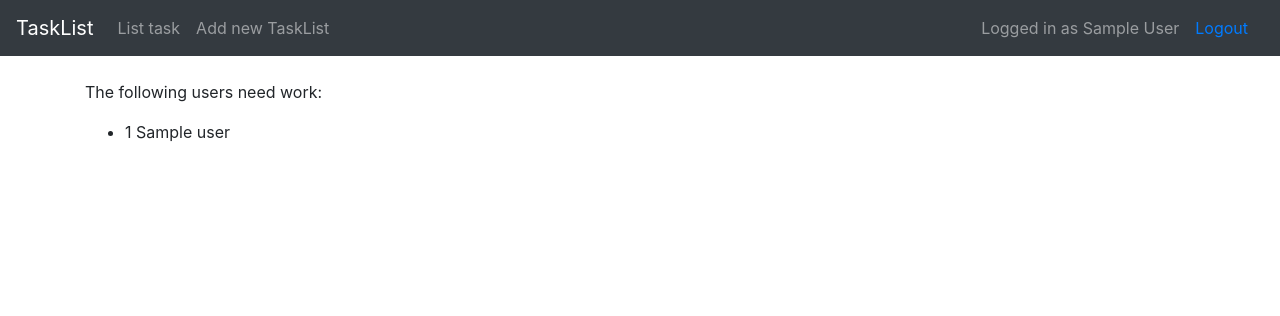
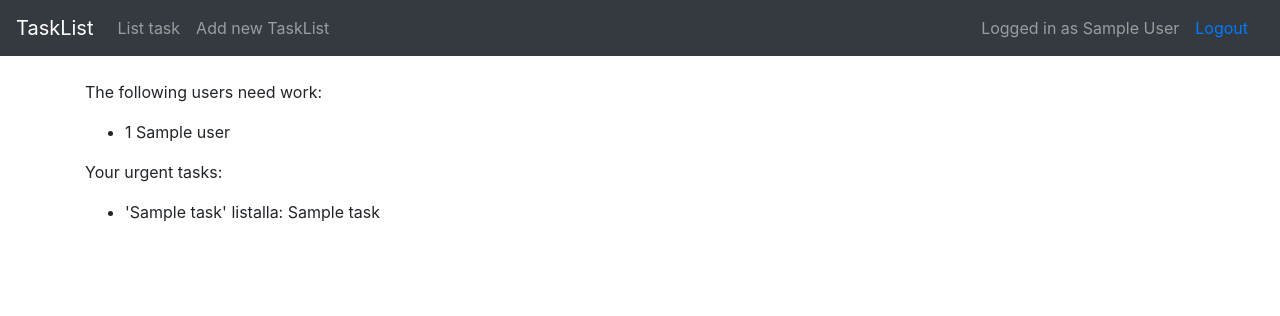
Before and after one commit to Pentza/tsoha-todolist, a Flask app: template application/templates/index.html in a window 1280 px wide. Shown: the top 316 px of the page. Run offline with Flask 2, Linux system fonts and the light colour scheme; a user stored in the database is signed in; tables that the repository leaves empty hold one stand-in row (values such as "Sample post"); the template is opened without the code that fills it: most values are stand-ins (such as "Sample title", 1, 10 or a date in 2020); some libraries are stand-ins or nearby versions.

Commit message:
Add aggregate query

```diff
--- a/application/templates/index.html
+++ b/application/templates/index.html
@@ -21,5 +21,17 @@
 </ul>
 
 {% endif %}
+{% if total_tasks is defined %}
+<p>
+    Your urgent tasks:
+</p>
+<ul>
+    {% for task in total_tasks %}
+    <li>
+        '{{ task.name }}' listalla: {{ task.listname }}
+    </li>
+    {% endfor %}
+</ul>
+{% endif %}
 {% endif %}
 {% endblock %}
```
